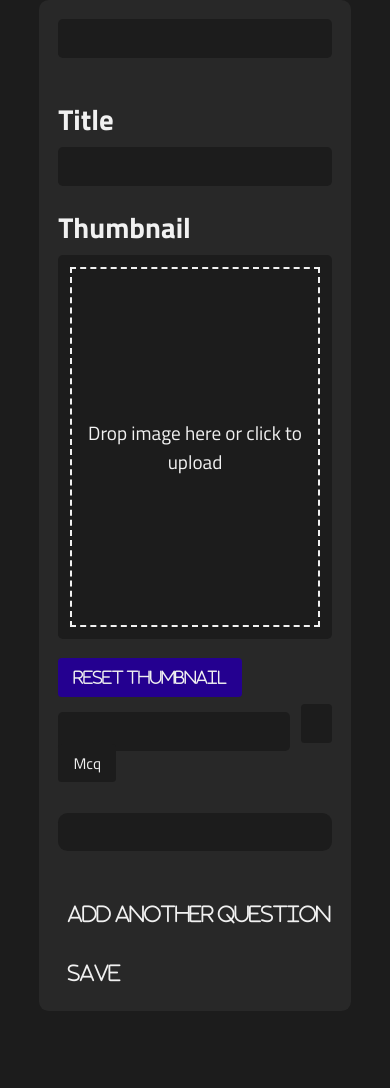
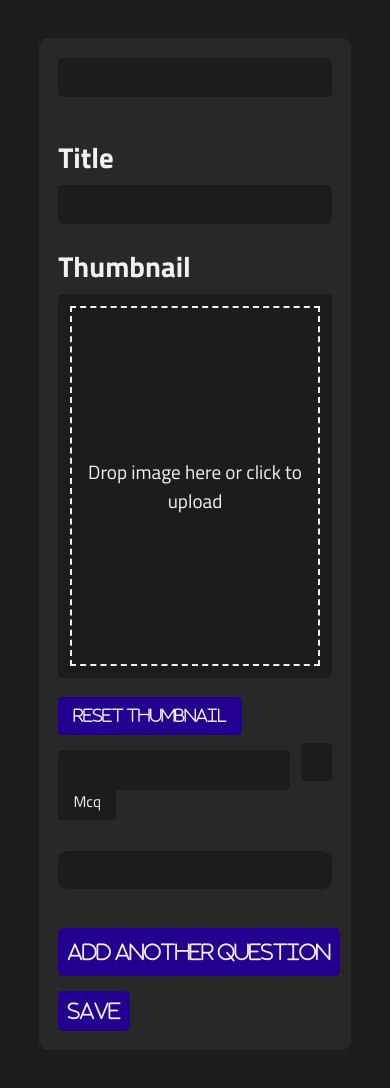
Before and after one commit to Spimy/Spuiz, a Django app: template apps/quiz/templates/quiz/quiz_create.html in a window 390 px wide. Before the commit the page ends 982 px from the top, so only its background shows below. Run offline with Django 3.2, Linux system fonts and the light colour scheme; the template is opened without the code that fills it, so the values that code supplies are empty, except form fields; tables that the repository leaves empty hold one stand-in row (values such as "Sample post"); form fields are guessed from the names that the template uses; some libraries are stand-ins or nearby versions.

Commit message:
Fix styling

```diff
--- a/apps/quiz/static/quiz/css/quiz_create.css
+++ b/apps/quiz/static/quiz/css/quiz_create.css
@@ -1,8 +1,8 @@
 #quiz-form {
     font-size: 1rem;
     background-color: var(--grey-light);
-    padding: 1em;
-    margin: 5em 10em;
+    padding: 2em;
+    margin: 5em 3em;
     display: flex;
     flex-direction: column;
     gap: 2em;
@@ -11,7 +11,8 @@
 
 @media (max-width: 1000px) {
     #quiz-form {
-        margin: 0;
+        margin: 2em 0;
+        padding: 1em;
     }
 }
 
@@ -33,6 +34,13 @@ input[type="checkbox"] {
 
 input[type="checkbox"]:checked + label {
     background-color: var(--purple-normal) !important;
+}
+
+input[type="button"],
+input[type="submit"] {
+    background-color: var(--purple-normal);
+    border-radius: 0.25em;
+    cursor: pointer;
 }
 
 .core {
@@ -71,10 +79,6 @@ input[type="checkbox"]:checked + label {
 }
 
 @media (max-width: 490px) {
-    .dropbox {
-        height: 15em;
-    }
-
     .button-container .checkboxes {
         width: 100%;
     }
@@ -107,6 +111,11 @@ input[type="checkbox"]:checked + label {
     background-color: var(--grey-light);
     padding: 1em;
     border-radius: 0.5em;
+    margin: 1em 0;
+}
+
+#questions .question:last-child {
+    margin-bottom: 0;
 }
 
 #questions .question h3:first-child {
```
